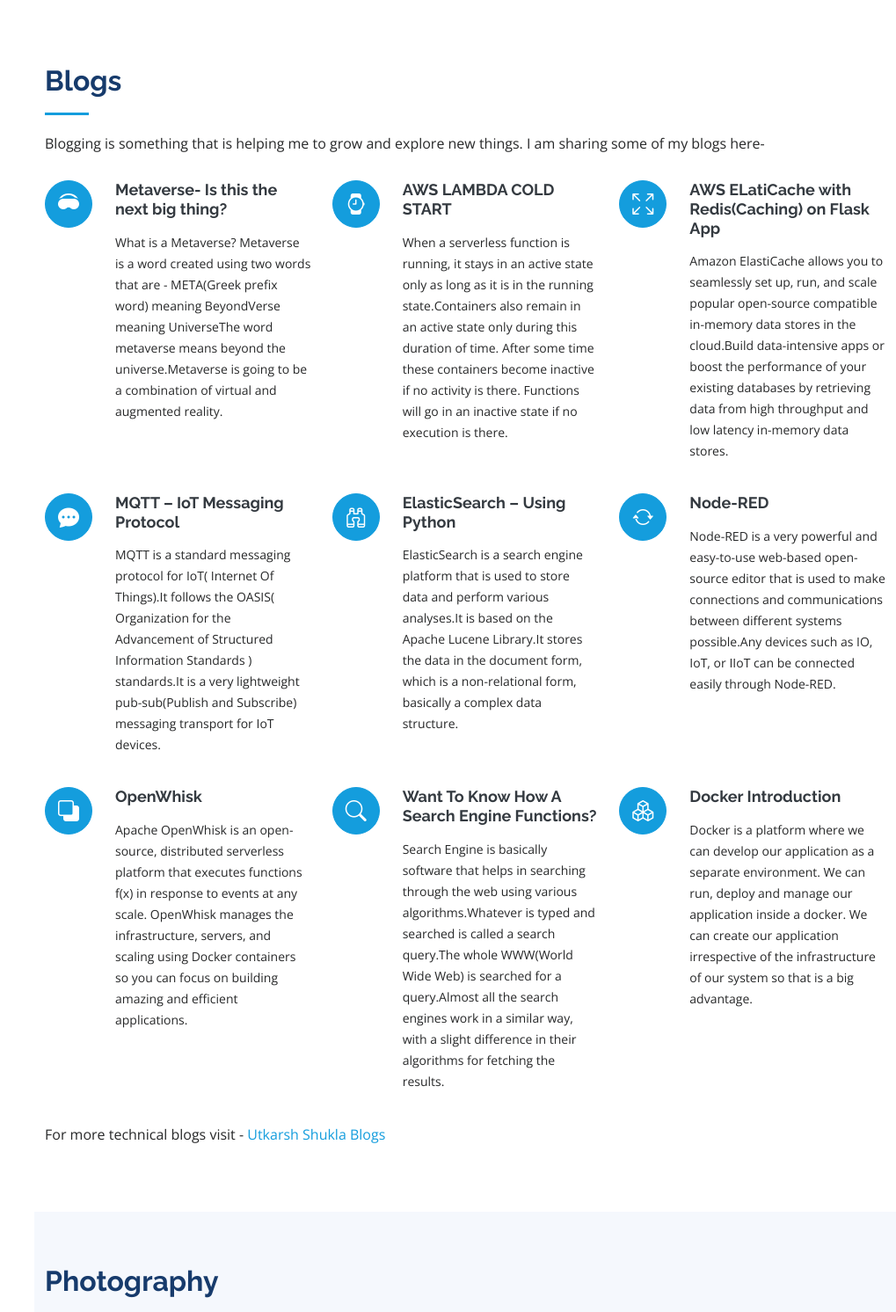
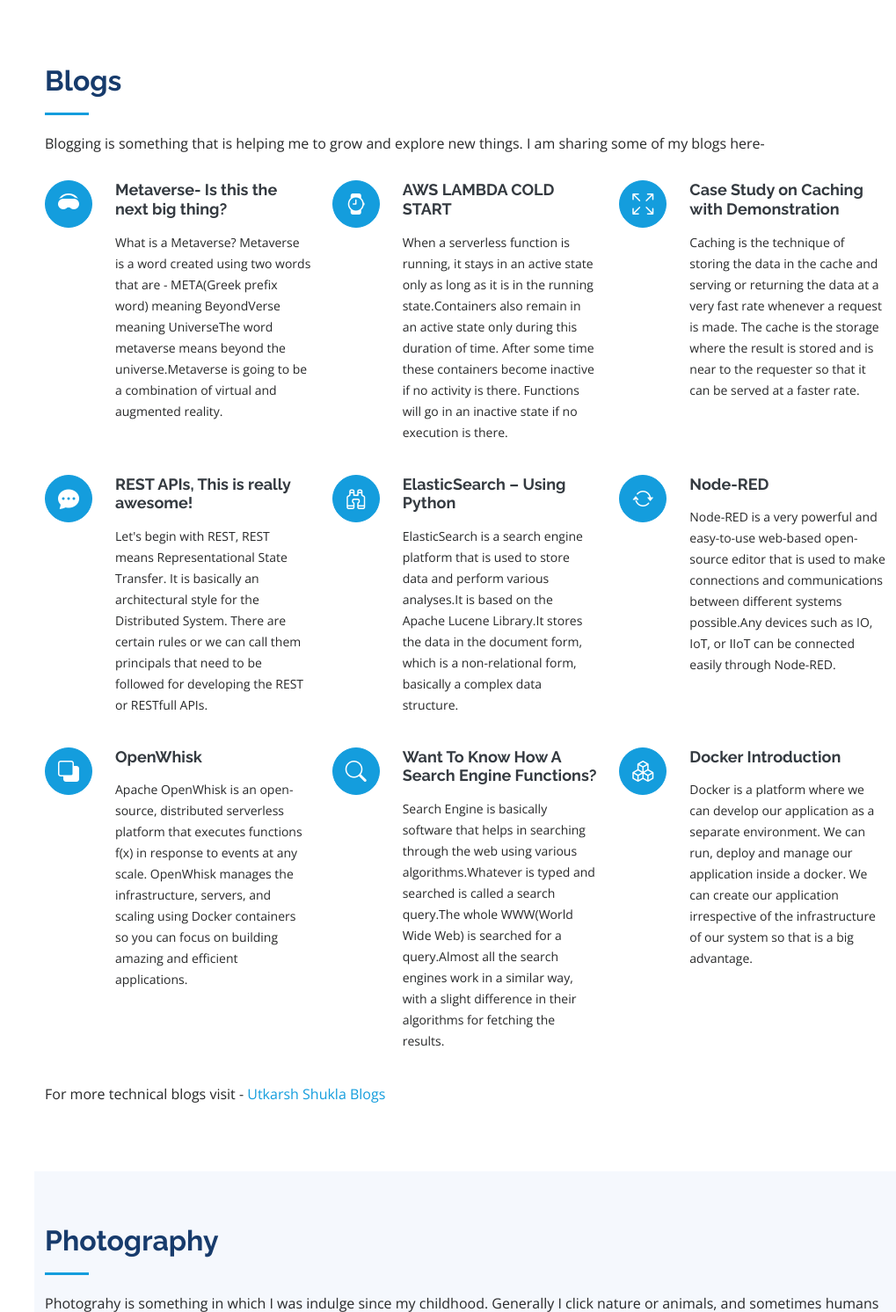
Before and after one commit to Utkarsh731/UtkarshShuklaWebsite, a Flask app: page / in a window 1280 px wide. Shown: the part 4280-5772 px from the top of the page at 88% size, without its empty margins (261-1280 px from the left). Run offline with Flask 2, Linux system fonts and the light colour scheme; some libraries are stand-ins or nearby versions.

Commit message:
blogs updated

```diff
--- a/templates/index.html
+++ b/templates/index.html
@@ -87,7 +87,7 @@
         <div class="section-title">
           <h2>About</h2>
           <p>A highly skilled, and experienced computer science engineer and writer with extensive knowledge and experience in web development, data engineering, and problem-solving. With hands on experience on - Python, Flask, Django, MongoDB, AWS, GCP and SpringBoot.</p>
-          <p>Checkout my blogs at - <a href="https://statusneo.com/author/utkarsh-shukla/" target="_blank" alt="Utkarsh Shukla Author">Utkarsh Shukla Author</a></p>
+          <p>Checkout my blogs at - <a href="https://statusneo.com/author/utkarsh-shukla/" target="_blank" alt="Utkarsh Shukla Author">Utkarsh Shukla Author</a> <a href="https://medium.com/@Utkarsh_V_Shukla" target="_blank" alt="Utkarsh Shukla Blogs">Utkarsh Shukla Blogs</a></p>
         </div>
 
         <div class="row">
@@ -167,7 +167,7 @@
             <div class="count-box">
               <i class="bi bi-alarm"></i>
               <span data-purecounter-start="0" data-purecounter-end="2021" data-purecounter-duration="1" class="purecounter"></span>
-              <p><strong>Latest Coin - 2021</strong> </p>
+              <p><strong>Latest Coin - 2022</strong> </p>
             </div>
           </div>
 
@@ -384,13 +384,13 @@ backend, with amcharts for the visualization.</p>
           </div>
           <div class="col-lg-4 col-md-6 icon-box" data-aos="fade-up" data-aos-delay="100">
             <div class="icon"><i class="bi bi-arrows-fullscreen"></i></div>
-            <h4 class="title"><a href="https://statusneo.com/aws-elasticache-with-redis-part-1/" target="_blank">AWS ELatiCache with Redis(Caching) on Flask App</a></h4>
-            <p class="description">Amazon ElastiCache allows you to seamlessly set up, run, and scale popular open-source compatible in-memory data stores in the cloud.Build data-intensive apps or boost the performance of your existing databases by retrieving data from high throughput and low latency in-memory data stores. </p>
+            <h4 class="title"><a href="https://medium.com/@Utkarsh_V_Shukla/caching-is-it-necessary-for-an-application-d27015c4bd56" target="_blank">Case Study on Caching with Demonstration</a></h4>
+            <p class="description">Caching is the technique of storing the data in the cache and serving or returning the data at a very fast rate whenever a request is made. The cache is the storage where the result is stored and is near to the requester so that it can be served at a faster rate.</p>
           </div>
           <div class="col-lg-4 col-md-6 icon-box" data-aos="fade-up" data-aos-delay="200">
             <div class="icon"><i class="bi bi-chat-dots-fill"></i></div>
-            <h4 class="title"><a href="https://statusneo.com/mqtt-messaging-protocol/" target="_blank">MQTT – IoT Messaging Protocol</a></h4>
-            <p class="description">MQTT is a standard messaging protocol for IoT( Internet Of Things).It follows the OASIS( Organization for the Advancement of Structured Information Standards ) standards.It is a very lightweight pub-sub(Publish and Subscribe) messaging transport for IoT devices.</p>
+            <h4 class="title"><a href="https://medium.com/@Utkarsh_V_Shukla/rest-api-documentation-359ee40692ca" target="_blank">REST APIs, This is really awesome!</a></h4>
+            <p class="description">Let's begin with REST, REST means Representational State Transfer. It is basically an architectural style for the Distributed System. There are certain rules or we can call them principals that need to be followed for developing the REST or RESTfull APIs.</p>
           </div>
           <div class="col-lg-4 col-md-6 icon-box" data-aos="fade-up" data-aos-delay="300">
             <div class="icon"><i class="bi bi-binoculars"></i></div>
```
